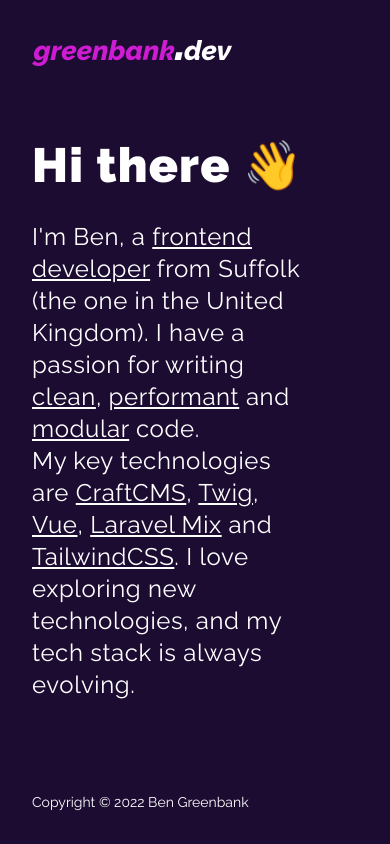
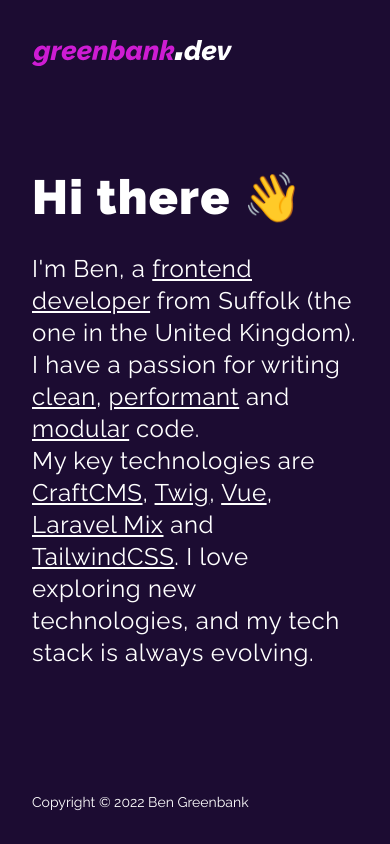
Before and after one commit to bengreenbank/showcase, a Nuxt app: page / in a window 390 px wide. Built offline with nearby package versions, Linux system fonts and the light colour scheme.

Commit message:
Edited responsive styling class for Introduction.vue

```diff
--- a/components/Introduction.vue
+++ b/components/Introduction.vue
@@ -1,6 +1,6 @@
 <template>
   <main class="bg-purple text-white flex-grow flex items-center">
-    <section class="container pr-20">
+    <section class="container lg:pr-20">
       <h1 class="text-5xl lg:text-8xl font-extrabold tracking-wide mb-8">
         Hi there 👋
       </h1>
```
